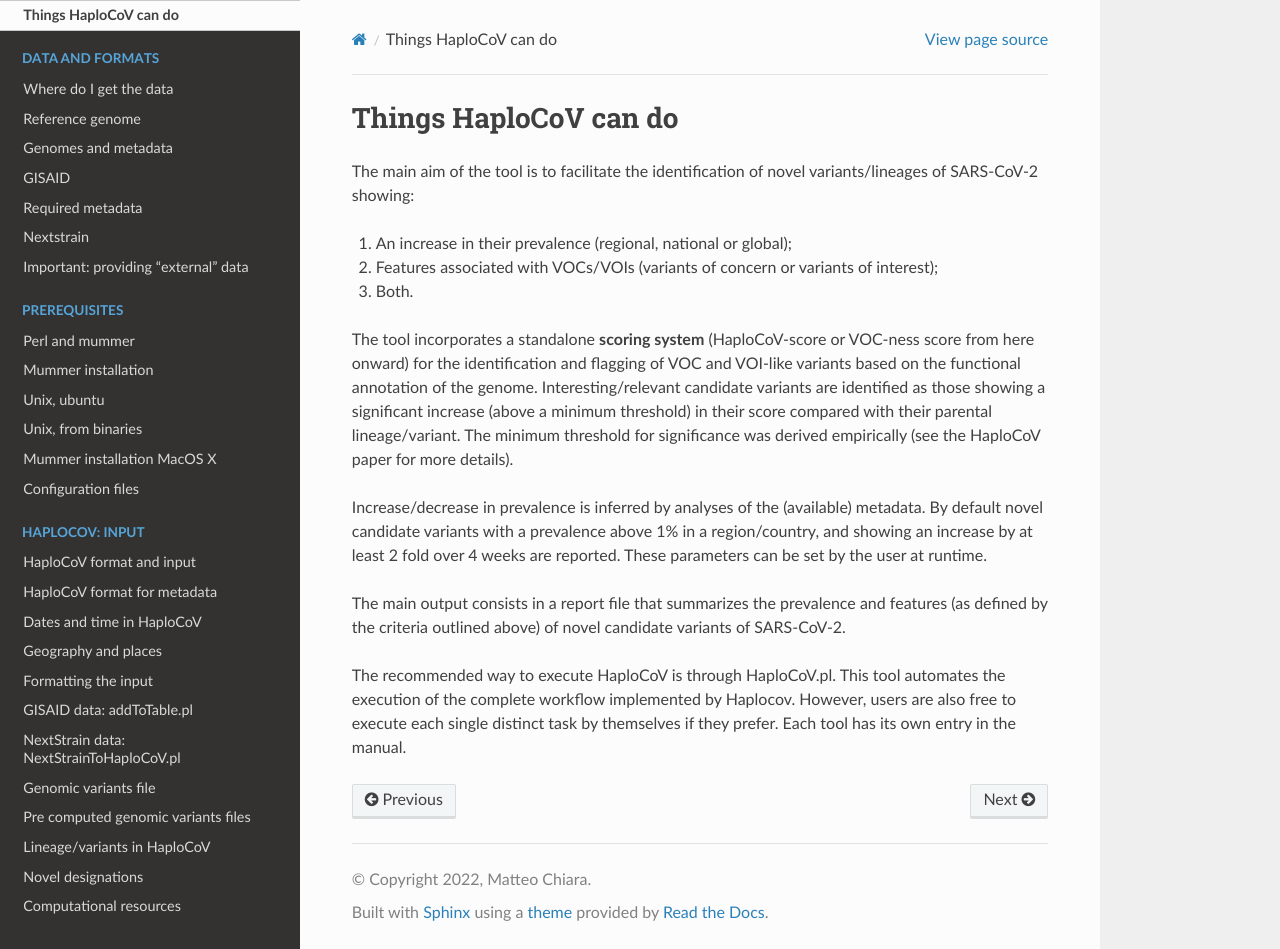
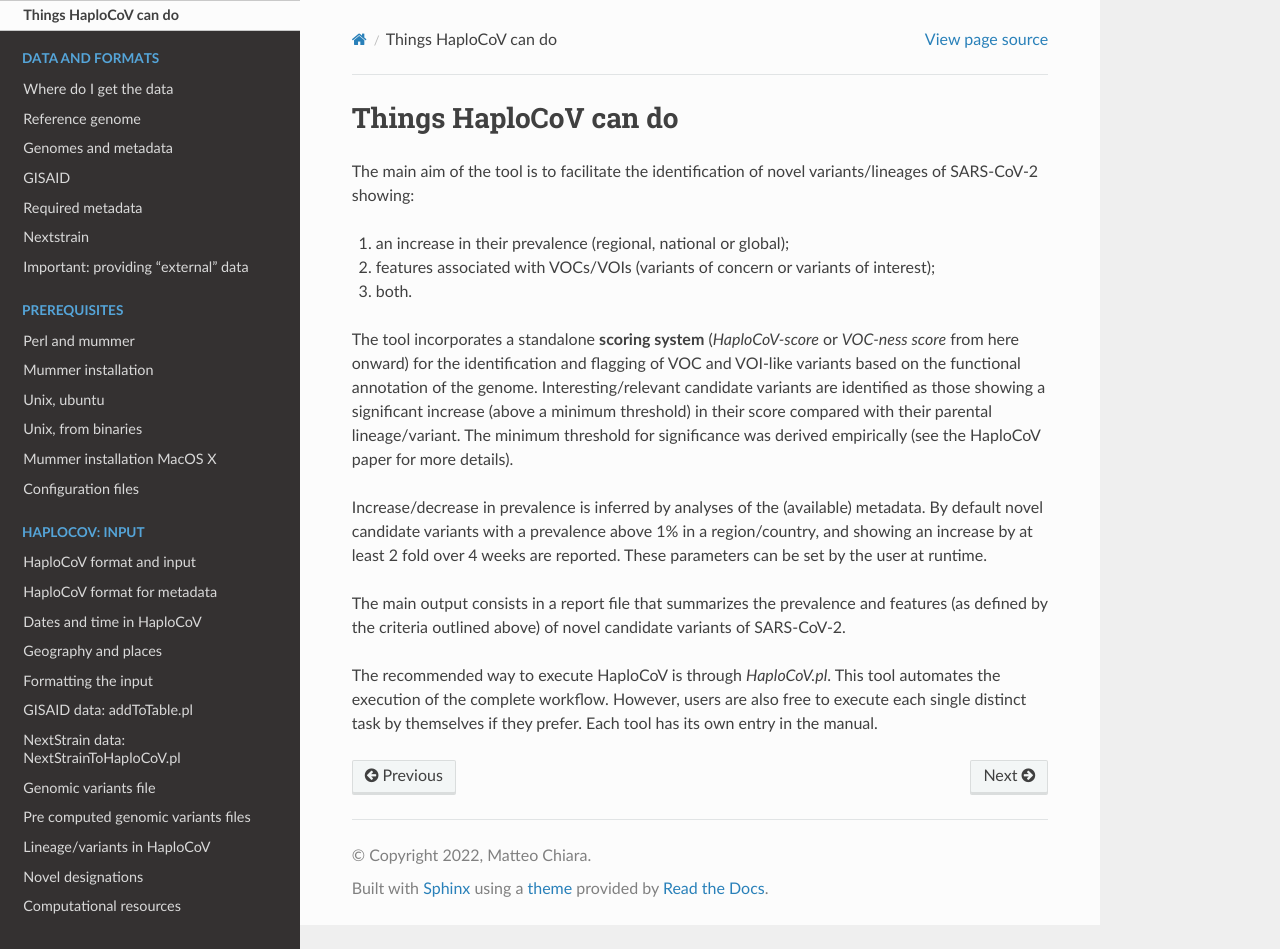
Before and after one commit to matteo14c/HaploCoV, a Sphinx documentation site: the page built from docs/source/intro.rst, in a window 1280 px wide and 949 px high. Built offline with Sphinx 7.4.7 and the Read the Docs theme 2.0.0, drawn with Linux system fonts in a browser that asks for light colours.

Commit message:
Update intro.rst

```diff
--- a/docs/source/intro.rst
+++ b/docs/source/intro.rst
@@ -3,11 +3,11 @@ Things HaploCoV can do
 
 The main aim of the tool is to facilitate the identification of novel variants/lineages of SARS-CoV-2 showing:
 
-1. An increase in their prevalence (regional, national or global);
-2. Features associated with VOCs/VOIs (variants of concern or variants of interest);
-3. Both.
+1. an increase in their prevalence (regional, national or global);
+2. features associated with VOCs/VOIs (variants of concern or variants of interest);
+3. both.
 
-The tool incorporates a standalone **scoring system** (HaploCoV-score or VOC-ness score from here onward) for the identification and flagging of VOC and VOI-like variants based on the functional annotation of the genome.
+The tool incorporates a standalone **scoring system** (*HaploCoV-score* or *VOC-ness score* from here onward) for the identification and flagging of VOC and VOI-like variants based on the functional annotation of the genome.
 Interesting/relevant candidate variants are identified as those showing a significant increase (above a minimum threshold) in their score compared with their parental lineage/variant. The minimum threshold for significance was derived empirically (see the HaploCoV paper for more details).
 
 Increase/decrease in prevalence is inferred by analyses of the (available) metadata. By default novel candidate variants with a prevalence above 1% in a region/country, and showing an increase by at least 2 fold over 4 weeks are reported.
@@ -15,5 +15,5 @@ These parameters can be set by the user at runtime.
 
 The main output consists in a report file that summarizes the prevalence and features (as defined by the criteria outlined above) of novel candidate variants of SARS-CoV-2.
 
-The recommended way to execute HaploCoV is through HaploCoV.pl. This tool automates the execution of the complete workflow implemented by Haplocov.
+The recommended way to execute HaploCoV is through *HaploCoV.pl*. This tool automates the execution of the complete workflow.
 However, users are also free to execute each single distinct task by themselves if they prefer. Each tool has its own entry in the manual.
```
